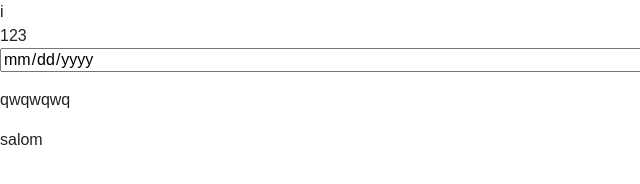
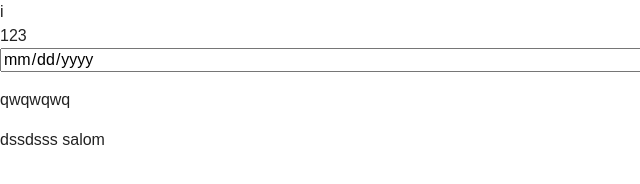
Before and after one commit to rakhim1502/amaliyot, a plain HTML site: page index.html in a window 1280 px wide. Shown: the full height of the page, 0-640 px from the left. Drawn offline with Linux system fonts and the light colour scheme.

Commit message:
dssdsdsaaa

```diff
--- a/index.html
+++ b/index.html
@@ -17,6 +17,8 @@
 
   <p>qwqwqwq</p>
 
+  dssdsss
+
   salom
   <script src="js/main.js"></script>
 
```
